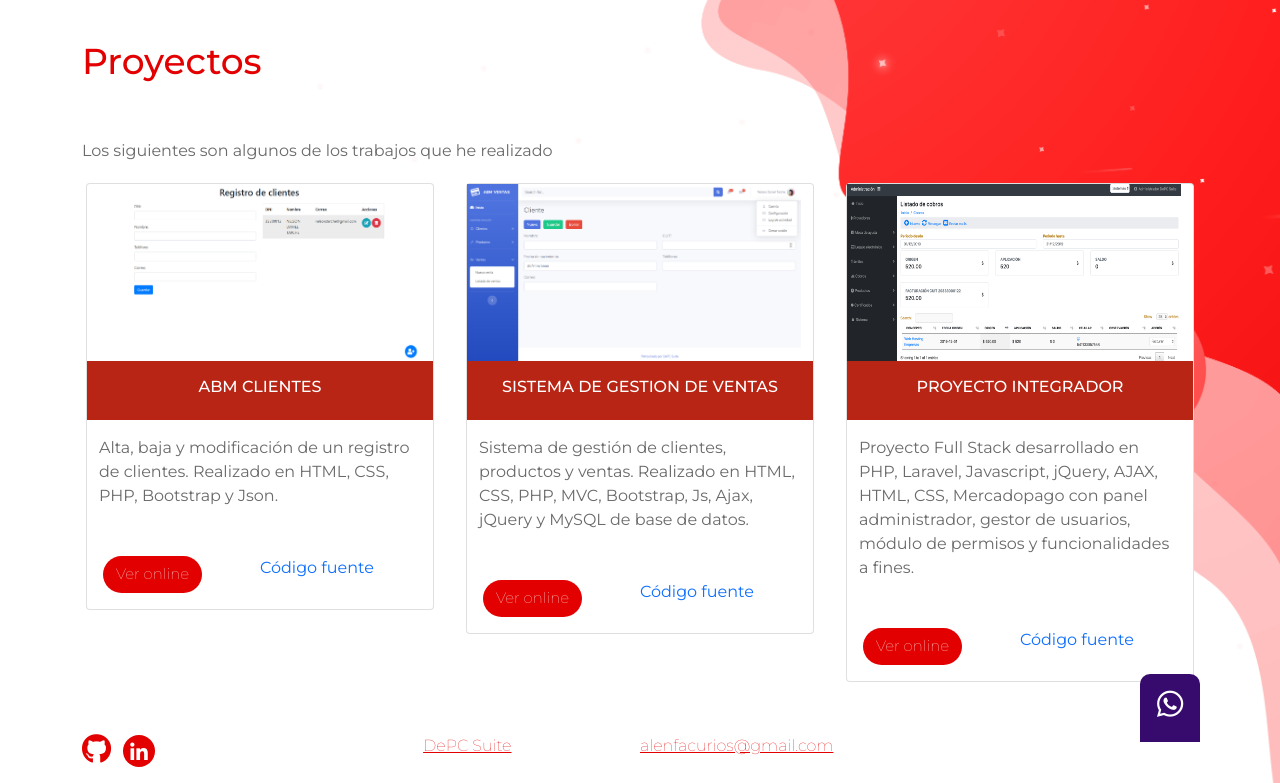
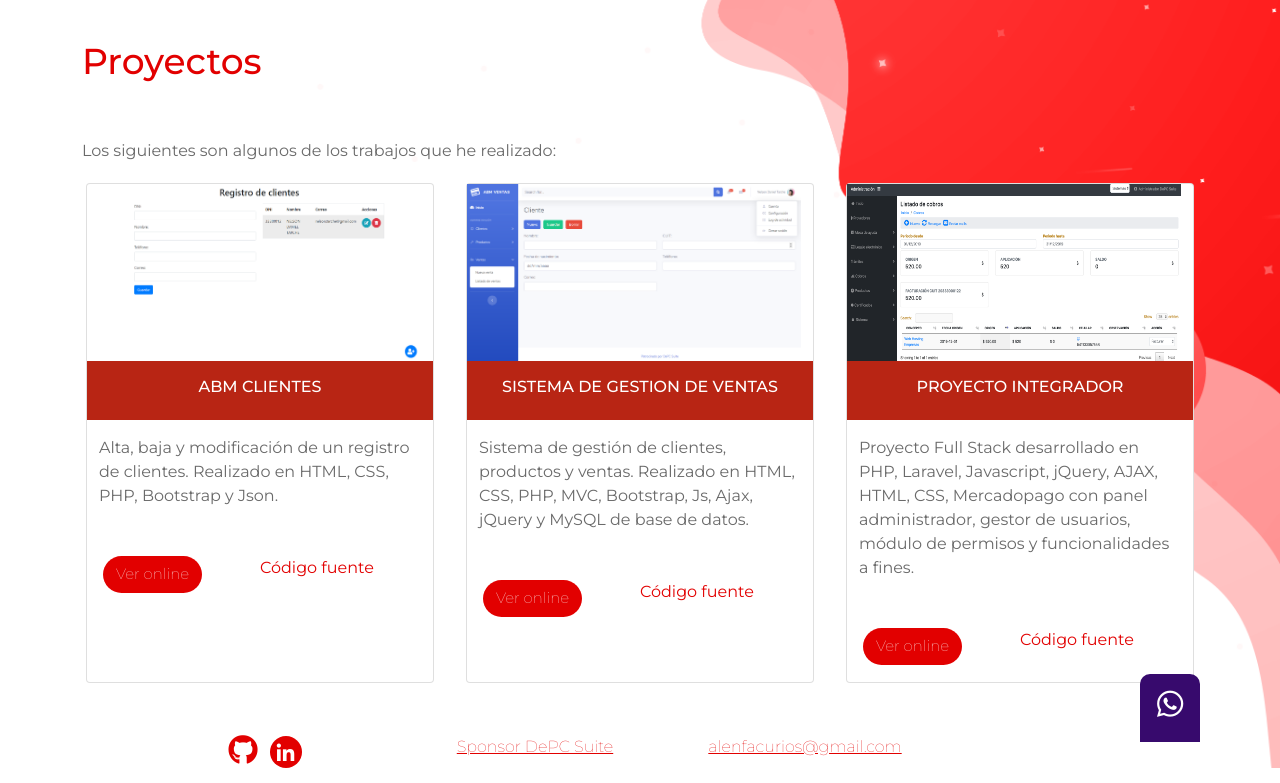
Before and after one commit to alenchufacundo/portfolio, a PHP site: page /proyectos.php in a window 1280 px wide. Shown: the part 58-841 px from the top of the page. Run offline with PHP 8.4, Linux system fonts and the light colour scheme.

Commit message:
nuevos cambios

```diff
--- a/contacto.php
+++ b/contacto.php
@@ -56,7 +56,7 @@ $pg="contacto";
                             placeholder="Escribe aquí tu mensaje" class="form-control shadow"></textarea>
                     </div>
                     <div class="me-auto text-right d-flex justify-content-end">
-                        <button id="btnEnviar" name="btnEnviar" class="btn px-4">ENVIAR</button>
+                        <button id="btnEnviar" name="btnEnviar" class="btnEnviar btn px-4">ENVIAR</button>
                     </div>
                 </form>
             </div>
--- a/css/estilos.css
+++ b/css/estilos.css
@@ -79,6 +92,11 @@ footer .fa-github {
 #sobre-mi footer .fa-github {
 	background-color: #ffffff;
 	color: #e20000;
+	font-size: 30px;
+}
+
+#proyectos .link-rojo{
+	color:#e20000;
 }
 
 #proyectos footer .fa-linkedin-in,
@@ -292,6 +313,7 @@ footer .fa-github {
 	background-clip: border-box;
 	border: 1px solid rgba(0, 0, 0, 0.125);
 	border-radius: 0.25rem;
+	height: 500px;
 }
 
 #proyectos .p-3 {
--- a/footer.php
+++ b/footer.php
@@ -1,18 +1,19 @@
-<footer class="container">
-        <div class="row mt-5 pb-3">
-            <div class="col-12 col-sm-3 text-center text-sm-start">
-                <a href="https://github.com/alenchufacundo" target="_blank" title="Github"><i class="fab fa-github"></i></a>
-                <a href="https://www.linkedin.com/in/facundo-rios-ab2381164/" target="_blank" title="Linkedin"><i class="fab fa-linkedin-in"></i></a>
+<footer class="container ">
+    <div class="row mt-5 ms-sm-5 mb-sm-1">
+        <div class="col-12 col-sm-3 text-center ">
+            <a href="https://github.com" target="_blank" title="Github"><i class="fab fa-github mx-1"></i></a>
+            <a href="https://www.linkedin.com/in/facundo-rios-ab2381164/" target="_blank" title="Linkedin"><i
+                    class="fab fa-linkedin-in mx-1"></i></a>
         </div>
-            <div class="col-12 col-sm-3 text-center text-sm-start pt-2 p-sm-0">
-                Sponsor <a href="https://depcsuite.com" target="_blank" title="DEPCSUITE">DePC Suite</a>
+        <div class="col-12 col-sm-3 text-sm-center text-start  pt-3 p-sm-0">
+            <a href="https://depcsuite.com" target="_blank" title="DEPCSUITE">Sponsor DePC Suite</a>
         </div>
-            <div class="col-12 col-sm-3 text-sm-start  pt-2 p-sm-0">
-                <a href="mailto:alenfacurios@gmail.com">alenfacurios@gmail.com</a>
+        <div class="col-12 col-sm-3 text-sm-center text-start  pt-2 p-sm-0">
+            <a href="mailtoalenfacurios@gmail.com">alenfacurios@gmail.com </a>
         </div>
     </div>
 </footer>
 <div class="whatsapp">
-        <a href="https://api.whatsapp.com/send?phone=541162423341" title="Whatsapp"><i class="fab fa-whatsapp"></i></a>
+    <a href="https://api.whatsapp.com/send?phone=542916493085" title="Whatsapp"><i class="fab fa-whatsapp"></i></a>
 </div>
 <script src="css/bootstrap/js/bootstrap.bundle.min.js"></script>
--- a/index.php
+++ b/index.php
@@ -39,7 +39,7 @@ $pg="inicio";
             </div>
             <div class="row">
                 <div class="col-12 mt-4 text-center mt-1">
-                    <a href="proyectos.php" class="btn shadow">Conoce mis proyectos</a>
+                    <a href="proyectos.php" class="btnIndex btn shadow">Conoce mis proyectos</a>
                 </div>
             </div>
         </div>
--- a/proyectos.php
+++ b/proyectos.php
@@ -32,7 +32,7 @@ $pg="proyectos";
             </div>
             <div class="row">
                 <div class="col-sm-6 col-12">
-                    <p>Los siguientes son algunos de los trabajos que he realizado</p>
+                    <p>Los siguientes son algunos de los trabajos que he realizado:</p>
                 </div>
             </div>
             <div class="row">
@@ -48,7 +48,7 @@ $pg="proyectos";
                         </div>
                         <div class="row p-3 pb-0">
                             <div class="col-6">
-                                <a href="https://nelsontarche.com.ar/sistema/abmclientes/" class="btn btn-rojo"
+                                <a href="https://nelsontarche.com.ar/sistema/abmclientes/" class="btn btn-rojo btnOnline"
                                     target="_blank">Ver online</a>
                             </div>
                             <div class="col-6">
@@ -71,7 +71,7 @@ $pg="proyectos";
                         </div>
                         <div class="row p-3 pb-0">
                             <div class="col-6">
-                                <a href="https://nelsontarche.com.ar/sistema/abmclientes/" class="btn btn-rojo"
+                                <a href="https://nelsontarche.com.ar/sistema/abmclientes/" class="btn btn-rojo btnOnline"
                                     target="_blank">Ver online</a>
                             </div>
                             <div class="col-6">
@@ -95,7 +95,7 @@ $pg="proyectos";
                         </div>
                         <div class="row p-3 pb-0">
                             <div class="col-6">
-                                <a href="https://nelsontarche.com.ar/sistema/abmclientes/" class="btn btn-rojo"
+                                <a href="https://nelsontarche.com.ar/sistema/abmclientes/" class="btn btn-rojo btnOnline"
                                     target="_blank">Ver online</a>
                             </div>
                             <div class="col-6">
--- a/sobre-mi.php
+++ b/sobre-mi.php
@@ -89,7 +89,7 @@ $pg="sobre-mi";
                         </div>
                     </div>
                 </div>
-                <div class="row mt-4">
+                <div class="row mt-1">
                     <div class="col-sm-2 col-6">
                         <div class="px-4 py-5 card mx-0">
                             <h3>Laravel</h3>
```
Also changed, not shown: other parts of css/estilos.css (+50 -35 lines), menu.php (deleted). Lines whose indentation alone changed are shown as unchanged.
